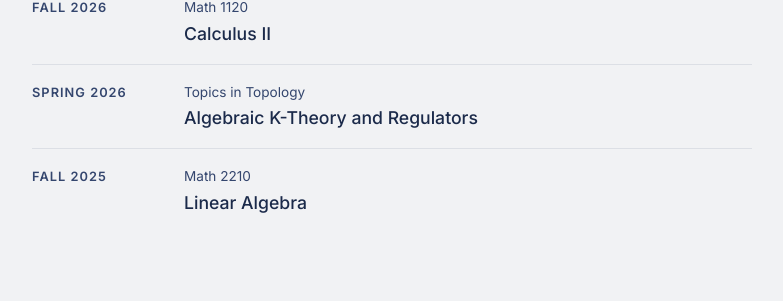
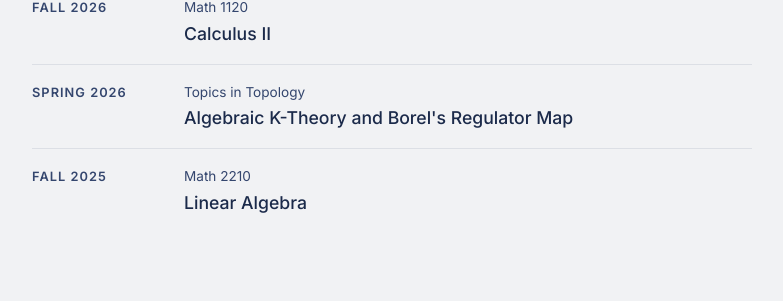
Before and after one commit to Anubhavn/anubhavn.github.io, a Jekyll site: the page built from teaching/index.md, in a window 1280 px wide. Shown: the part 280-581 px from the top of the page, without its empty margins (248-1031 px from the left). Built offline with Jekyll 4.4.1, drawn with Linux system fonts in a browser that asks for light colours.

Commit message:
Update Spring 2026 course title
Co-Authored-By: Claude Opus 5.5 <noreply@anthropic.com>

```diff
--- a/teaching/index.md
+++ b/teaching/index.md
@@ -13,7 +13,7 @@ permalink: /teaching/
   </li>
   <li>
     <span class="term">Spring 2026</span>
-    <span class="course"><span class="course-code">Topics in Topology</span> Algebraic K-Theory and Regulators</span>
+    <span class="course"><span class="course-code">Topics in Topology</span> Algebraic K-Theory and Borel's Regulator Map</span>
   </li>
   <li>
     <span class="term">Fall 2025</span>
```
